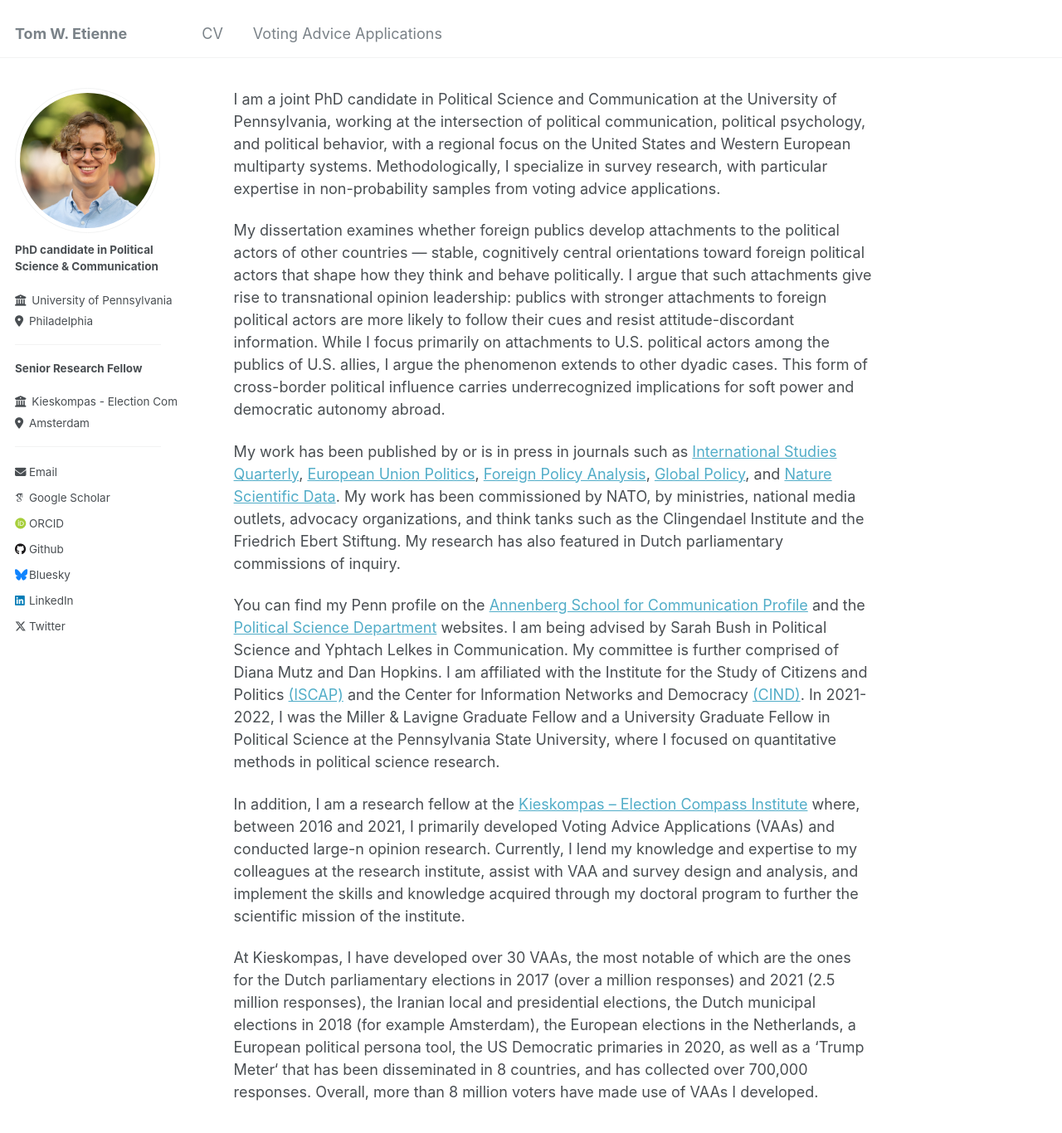
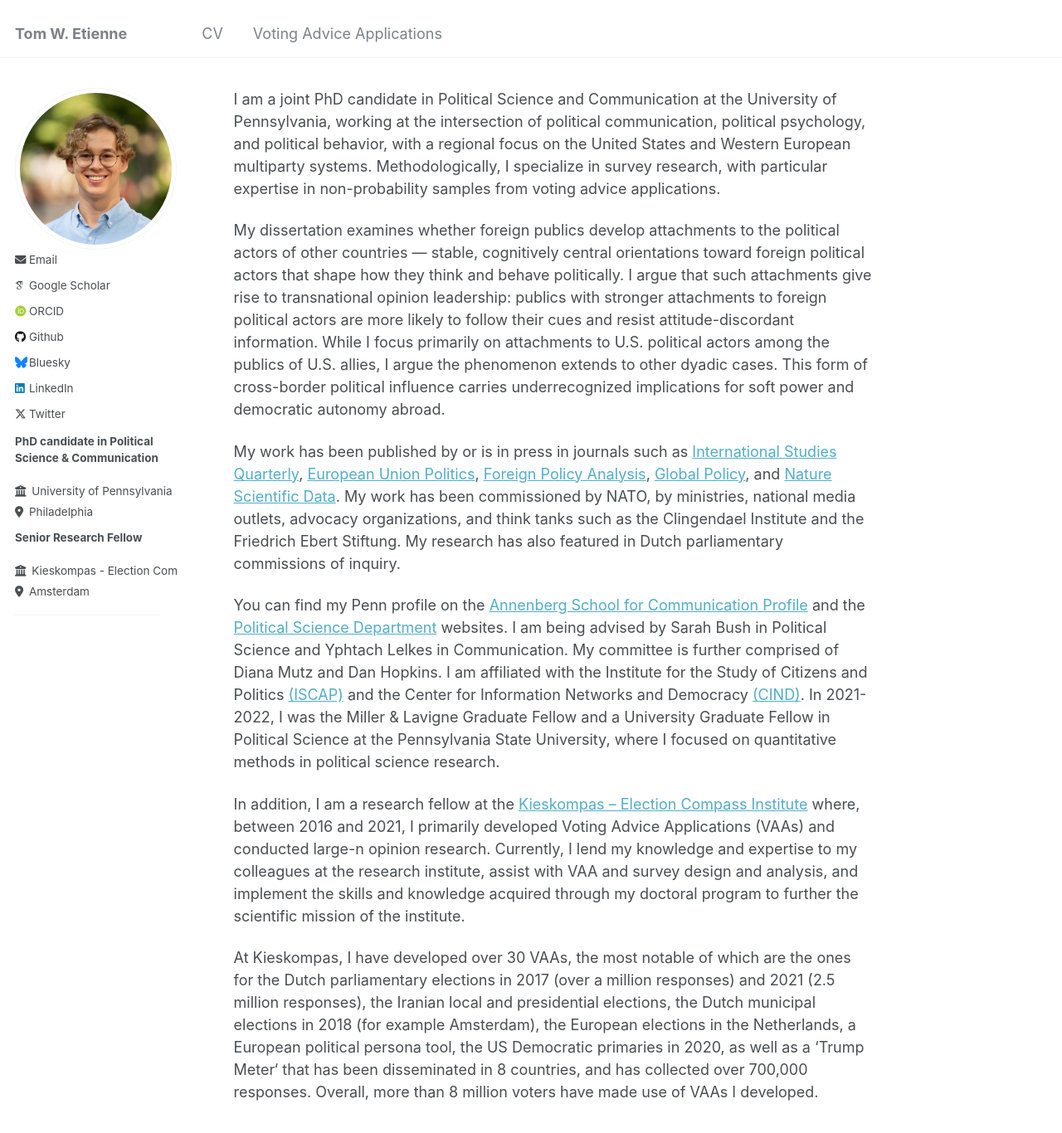
Before and after one commit to tomwetienne/tomwetienne.github.io, a Jekyll site: the page built from _pages/about.md, in a window 1280 px wide and 1400 px high. Shown: the top 1366 px of the window at 83% size. Built offline with Jekyll 4.4.1, drawn with Linux system fonts in a browser that asks for light colours; some web fonts are replaced.

Commit message:
Tidy up sidebar layout and fix clipped bottom content on desktop
- author-profile.html / _sidebar.scss: move the avatar and the (real)
  Follow button/social-links menu into a shared .author__header row so
  they sit side by side, enlarge the avatar, and drop the horizontal
  rule that separated the two affiliations (kept the closing one at
  the end of both affiliations).
- _sidebar.scss: fix a layout bug where the last item(s) in the
  sidebar (e.g. the Twitter link) were impossible to scroll to on
  desktop. The sidebar has both a .sidebar class (position: fixed;
  height: 100vh at >=1024px) and a .sticky class (position: sticky;
  top: 2em at >=925px) on the same element. .sidebar's fixed
  positioning wins over .sticky's, but nothing overrode .sticky's
  top: 2em, so the fixed box ended up 2em taller than the viewport,
  permanently clipping its bottom 2em off-screen. Changed height to
  calc(100vh - 2em) so the box's bottom edge lines up with the
  viewport's.

```diff
--- a/_includes/author-profile.html
+++ b/_includes/author-profile.html
@@ -6,6 +6,7 @@
 
 <div itemscope itemtype="http://schema.org/Person">
 
+  <div class="author__header">
     <div class="author__avatar">
       {% if author.avatar contains "://" %}
     	<img src="{{ author.avatar }}" alt="{{ author.name }}">
@@ -14,42 +15,6 @@
       {% endif %}
     </div>
 
-<!-- JOB 1  -->
-  <div class="author__content">
-    <!--<h3 class="author__name">{{ author.name }}</h3>-->
-    {% if author.pronouns %}<p class="author__pronouns">{{ author.pronouns }}</p>{% endif %}
-    {% if author.bio1 %}<p class="author__bio"><strong>{{ author.bio1 }}</strong></p>{% endif %}
-  </div>
-
-  <ul class="author__job-meta">
-    <!-- Always-visible institution/location info (no Follow button: this list is static text, not a link menu) -->
-    {% if author.employer1 %}
-      <li><i class="fa fa-solid fa-building-columns icon-pad-right" aria-hidden="true"></i>{{ author.employer1 }}</li>
-    {% endif %}
-    {% if author.location1 %}
-      <li><i class="fa-solid fa-location-dot icon-pad-right" aria-hidden="true"></i>{{ author.location1 }}</li>
-    {% endif %}
-  </ul>
-
-<hr width="90%" size="2">
-<!-- JOB 2  -->
-  <div class="author__content">
-    <!--<h3 class="author__name">{{ author.name }}</h3>-->
-    {% if author.pronouns %}<p class="author__pronouns">{{ author.pronouns }}</p>{% endif %}
-    {% if author.bio2 %}<p class="author__bio"><strong>{{ author.bio2 }}</strong></p>{% endif %}
-  </div>
-
-  <ul class="author__job-meta">
-    <!-- Always-visible institution/location info (no Follow button: this list is static text, not a link menu) -->
-    {% if author.employer2 %}
-      <li><i class="fa fa-solid fa-building-columns icon-pad-right" aria-hidden="true"></i>{{ author.employer2 }}</li>
-    {% endif %}
-    {% if author.location2 %}
-      <li><i class="fa-solid fa-location-dot icon-pad-right" aria-hidden="true"></i>{{ author.location2 }}</li>
-    {% endif %}
-  </ul>
-
-<hr width="90%" size="2">
     <!-- SOCIALS  -->
     <div class="author__urls-wrapper">
       <button class="btn btn--inverse">Follow</button>
@@ -180,3 +145,40 @@
       </ul>
     </div>
   </div>
+
+  <!-- JOB 1  -->
+  <div class="author__content">
+    <!--<h3 class="author__name">{{ author.name }}</h3>-->
+    {% if author.pronouns %}<p class="author__pronouns">{{ author.pronouns }}</p>{% endif %}
+    {% if author.bio1 %}<p class="author__bio"><strong>{{ author.bio1 }}</strong></p>{% endif %}
+  </div>
+
+  <ul class="author__job-meta">
+    <!-- Always-visible institution/location info (no Follow button: this list is static text, not a link menu) -->
+    {% if author.employer1 %}
+      <li><i class="fa fa-solid fa-building-columns icon-pad-right" aria-hidden="true"></i>{{ author.employer1 }}</li>
+    {% endif %}
+    {% if author.location1 %}
+      <li><i class="fa-solid fa-location-dot icon-pad-right" aria-hidden="true"></i>{{ author.location1 }}</li>
+    {% endif %}
+  </ul>
+
+<!-- JOB 2  -->
+  <div class="author__content">
+    <!--<h3 class="author__name">{{ author.name }}</h3>-->
+    {% if author.pronouns %}<p class="author__pronouns">{{ author.pronouns }}</p>{% endif %}
+    {% if author.bio2 %}<p class="author__bio"><strong>{{ author.bio2 }}</strong></p>{% endif %}
+  </div>
+
+  <ul class="author__job-meta">
+    <!-- Always-visible institution/location info (no Follow button: this list is static text, not a link menu) -->
+    {% if author.employer2 %}
+      <li><i class="fa fa-solid fa-building-columns icon-pad-right" aria-hidden="true"></i>{{ author.employer2 }}</li>
+    {% endif %}
+    {% if author.location2 %}
+      <li><i class="fa-solid fa-location-dot icon-pad-right" aria-hidden="true"></i>{{ author.location2 }}</li>
+    {% endif %}
+  </ul>
+
+<hr width="90%" size="2">
+</div>
--- a/_sass/_sidebar.scss
+++ b/_sass/_sidebar.scss
@@ -14,7 +14,14 @@
   margin-bottom: 1em;
 
   @media screen and (min-width: $sidebar-screen-min-width) {
-    height: 100vh;
+    // The .sticky class (see _utilities.scss) also sets `top: 2em` on this
+    // same element for the sticky/fixed positioning trick. With
+    // `height: 100vh` that pushed the box 2em past the bottom of the
+    // viewport, clipping off the last item(s) in the sidebar (e.g. the
+    // last social link) so they could never be scrolled into view.
+    // Subtracting that same offset here keeps the box's bottom edge
+    // exactly at the viewport's bottom edge.
+    height: calc(100vh - 2em);
     overflow-y: auto;               // Add scrollbar if the sidebar is too long
     position: fixed;
     padding-top: $masthead-height;
@@ -76,12 +83,28 @@
    Author profile and links
    ========================================================================== */
 
+// Row containing the avatar and the Follow button/social menu, side by
+// side on mobile. On desktop each theme rule below already stacks its own
+// element full-width (avatar on top, social list below), so this just
+// falls back to a plain block container there.
+.author__header {
+  display: flex;
+  align-items: center;
+  gap: 15px;
+  margin-bottom: 10px;
+
+  @include breakpoint($large) {
+    display: block;
+    margin-bottom: 0;
+  }
+}
+
 .author__avatar {
-  display: table-cell;
+  display: block;
   vertical-align: top;
-  width: 36px;
+  width: 64px;
   // set width only, for non-square avatars
-  // height: 36px;
+  // height: 64px;
 
   @include breakpoint($large) {
     display: block;
@@ -90,7 +113,7 @@
   }
 
   img {
-    max-width: 175px;
+    max-width: 210px;
     border-radius: 50%;
 
     @include breakpoint($large) {
```
Lines whose indentation alone changed are shown as unchanged.
